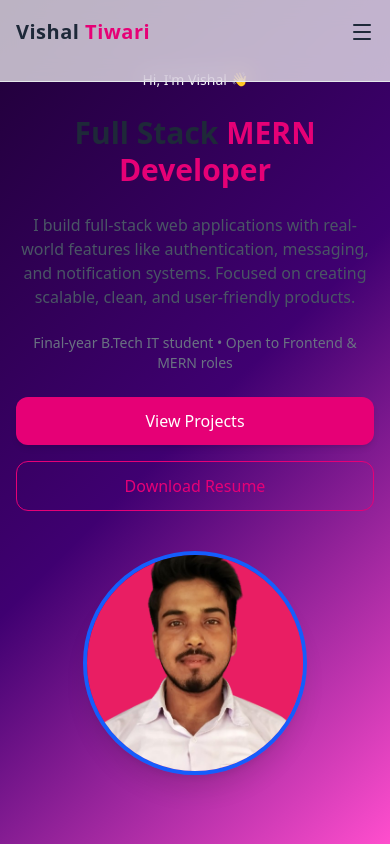
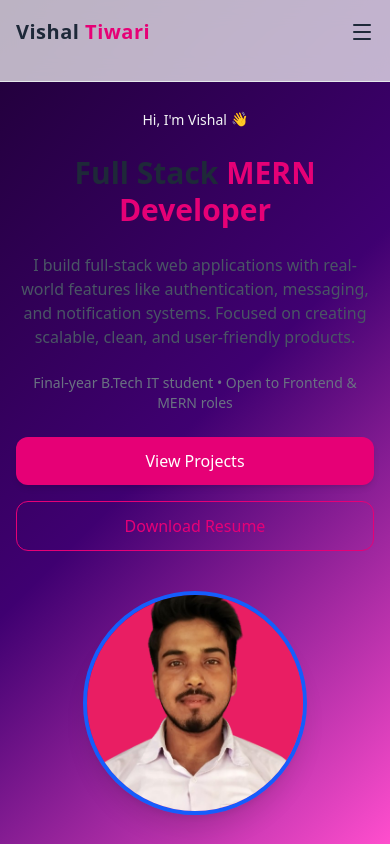
Before and after one commit to Vishal05it/My-Portfolio, a React (Vite) app: page / in a window 390 px wide. Built offline with nearby package versions, Linux system fonts and the light colour scheme.

Commit message:
Full title visible on mobile

```diff
--- a/src/Components/HomePage.jsx
+++ b/src/Components/HomePage.jsx
@@ -6,7 +6,7 @@
   const navigate = useNavigate();
 
   return (
-    <section className="min-h-[90vh] flex items-center justify-center px-4 sm:px-6 lg:px-8 bg-gray-50 dark:bg-gray-900">
+    <section className="pt-20 sm:pt-24 min-h-[90vh] flex items-center justify-center px-4 sm:px-6 lg:px-8 bg-gray-50 dark:bg-gray-900">
       <div className="max-w-7xl w-full grid grid-cols-1 lg:grid-cols-2 gap-10 items-center">
         {/* LEFT CONTENT */}
         <div className="space-y-6 text-center lg:text-left">
```
